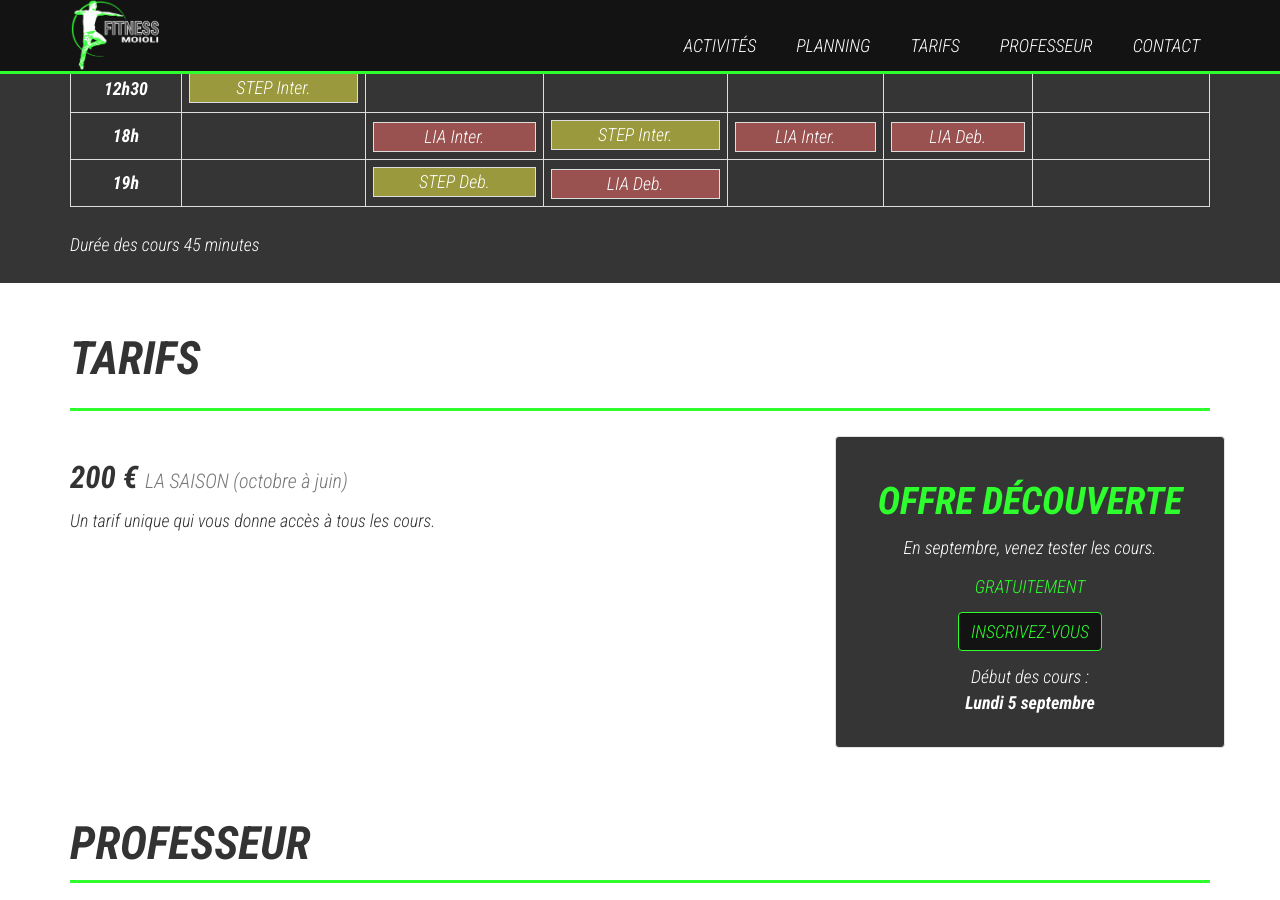
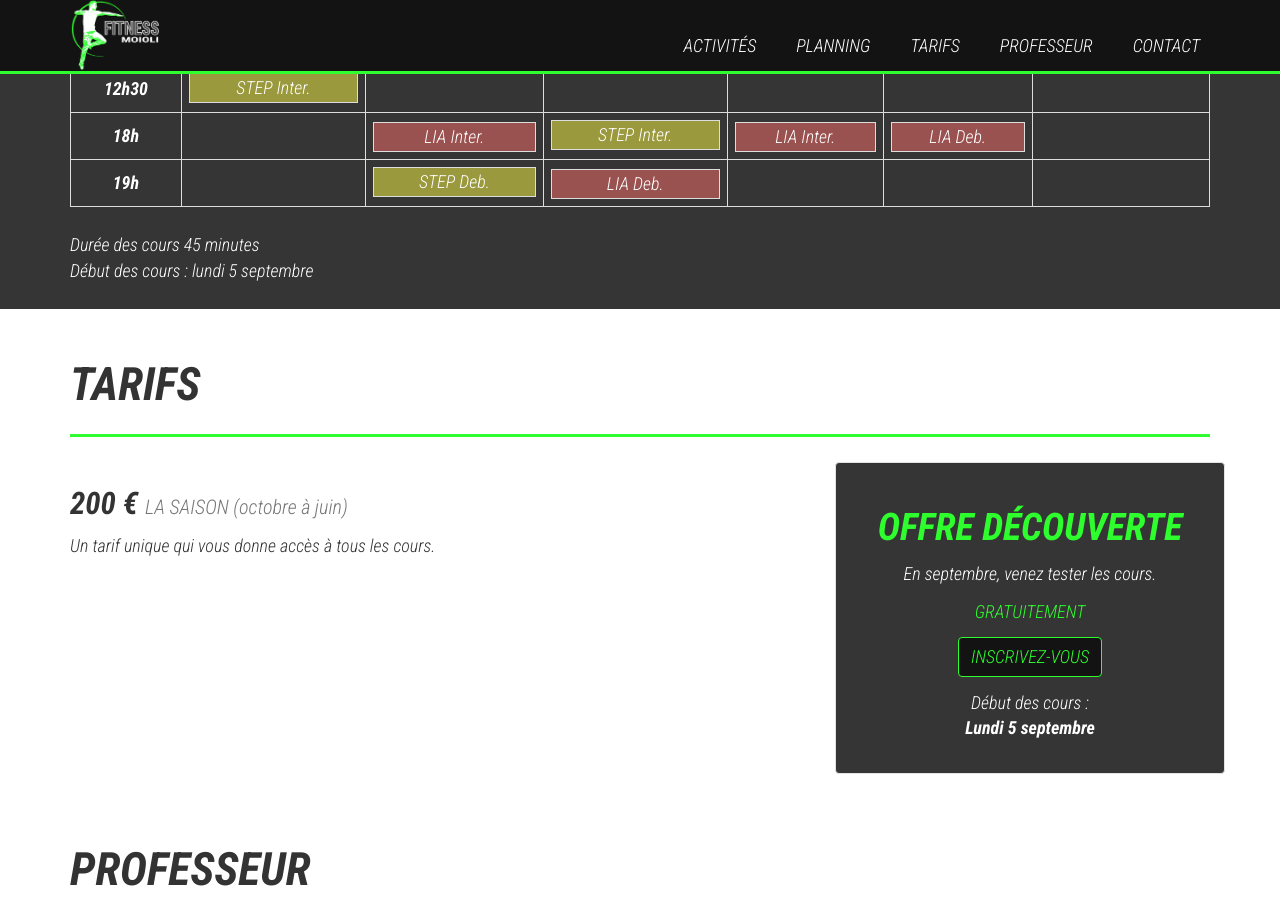
Before and after one commit to pgiraud/fitnessmoioli, a Jekyll site: the page built from index.md, in a window 1280 px wide and 900 px high, scrolled down 1365 px. Built offline with Jekyll 4.4.1, drawn with Linux system fonts in a browser that asks for light colours; nearby versions of some CDN libraries.

Commit message:
Début des cours

```diff
--- a/index.md
+++ b/index.md
@@ -97,6 +97,8 @@ sam_1_1: STEP Deb.
           </div>
           {% include planning.html %}
           <caption>Durée des cours 45 minutes</caption>
+          <br>
+          <caption>Début des cours : lundi 5 septembre</caption>
           <br>
           <br>
         </div>
```
